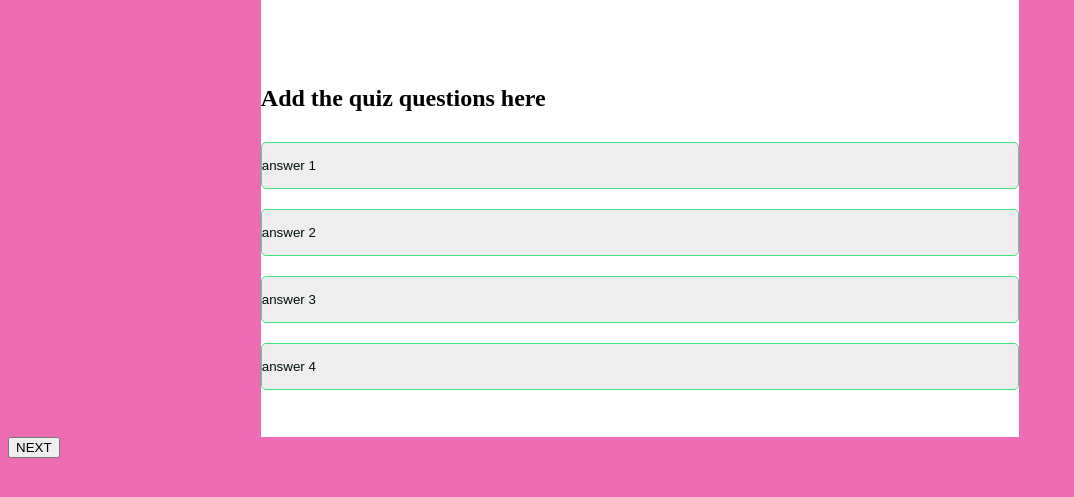
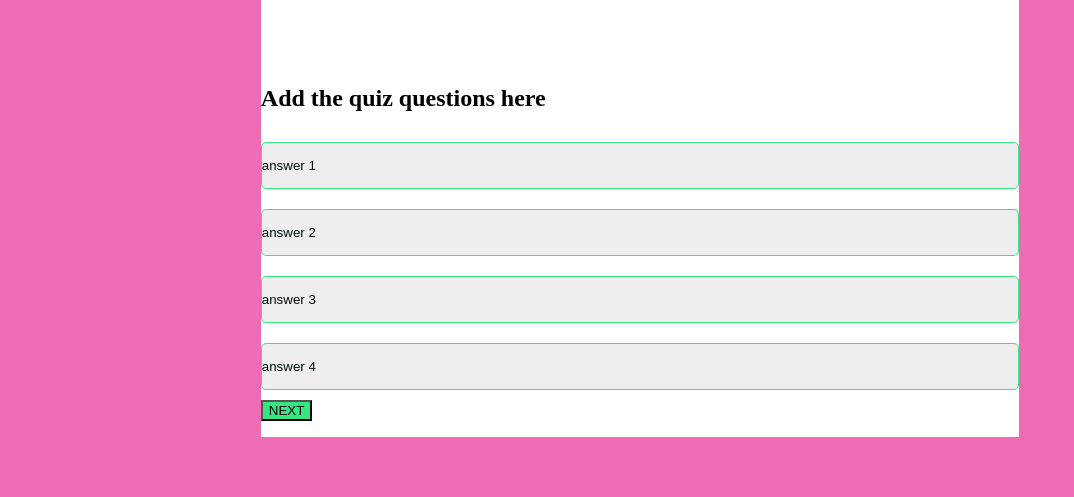
Before and after one commit to ANUDT/Week-4-quiz, a plain HTML site: page index.html in a window 1280 px wide. Shown: the part 163-660 px from the top of the page, without its empty margins (0-1074 px from the left). Drawn offline with Linux system fonts and the light colour scheme.

Commit message:
HTML next button

```diff
--- a/script.css
+++ b/script.css
@@ -54,3 +54,8 @@ body{
    background-color: #d7f083;
    color: darkgoldenrod;
    }
+
+   #next-btn{
+    background-color: #37e680;
+
+   }
```
Also changed, not shown: index.html (+2 -1 lines).
